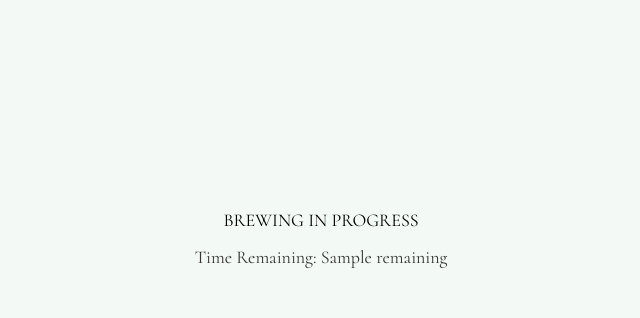
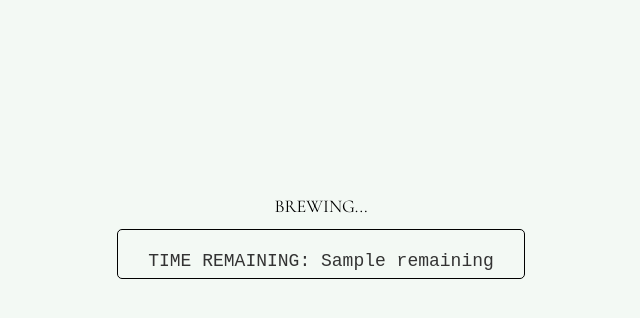
Before and after one commit to dmharrington03/coffee-machine, a Flask app: template templates/inProgress.html in a window 1280 px wide. Shown: the part 158-476 px from the top of the page, without its empty margins (319-959 px from the left). Run offline with Flask 2, Linux system fonts and the light colour scheme; the template is opened without the code that fills it: most values are stand-ins (such as "Sample title", 1, 10 or a date in 2020).

Commit message:
added custom js

```diff
--- a/templates/inProgress.html
+++ b/templates/inProgress.html
@@ -9,9 +9,9 @@
 		<link href="https://fonts.googleapis.com/css2?family=Cormorant:ital,wght@0,400;0,600;0,700;1,400&display=swap" rel="stylesheet">
 		<link rel="stylesheet" href="{{ url_for('static', filename='uikit.min.css')}}" type="text/css">
 		<link rel="stylesheet" href="{{ url_for('static', filename='style.css')}}" type="text/css">
-		<link rel="shortcut icon" href="{{ url_for('static', filename='favicon.ico') }}">
 		<script defer src="{{ url_for('static', filename='uikit.min.js')}}"></script>
-
+		<script defer src="{{ url_for('static', filename='uikit-icons.min.js')}}"></script>
+		<script defer src="{{ url_for('static', filename='script.js')}}"></script>
 		<title>Coffee</title>
 </head>
 
@@ -20,9 +20,10 @@
 		<div class="uk-container">
 			<div class="uk-flex uk-flex-center uk-flex-column uk-flex-middle box" uk-flex>
 				<div class="buttons uk-flex uk-flex-middle uk-flex-column uk-height-expand uk-flex-around uk-child-width-expand">
-					<a href="" class="button">BREWING IN PROGRESS<a/>
-					<h2>Time Remaining: {{ remaining }}</h2>
-
+					<h2 href="" class="heading">BREWING...<a/>
+					<div class="alarm">
+						<h2>TIME REMAINING: {{ remaining }}</h2>
+					</div>
 				</div>
 			</div>
 		</div>
```
